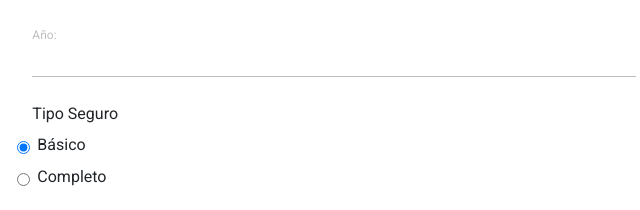
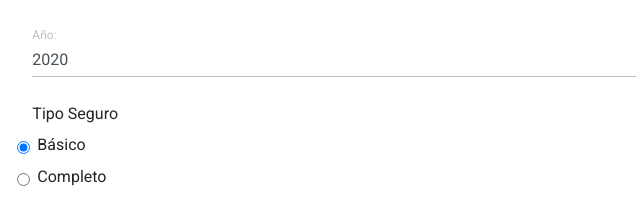
Before and after one commit to MarianoTroncoso/Proyecto-seguros, a plain HTML site: page index.html in a window 1280 px wide. Shown: the part 202-412 px from the top of the page, 306-946 px from the left. Drawn offline with nearby package versions, Linux system fonts and the light colour scheme.

Commit message:
Lista de años

```diff
--- a/index.html
+++ b/index.html
@@ -81,6 +81,6 @@
     <script src="js/bootstrap-material-design.js" integrity="sha384-3xciOSDAlaXneEmyOo0ME/2grfpqzhhTcM4cE32Ce9+8DW/04AGoTACzQpphYGYe" crossorigin="anonymous"></script>
     <script>$(document).ready(function() { $('body').bootstrapMaterialDesign(); });</script>
 
-    <script src="js/appes6.js"></script>
+    <script src="js/app.js"></script>
   </body>
 </html>
--- a/js/app.js
+++ b/js/app.js
@@ -0,0 +1,20 @@
+// cotizador
+
+
+// nadie puede traer un auto de un año mayor al año acual
+const max = new Date().getFullYear(),
+      // por politicas de la empresa podemos asegurar años de
+      // maximo 20 años
+      min = max - 20;
+
+console.log(max);
+console.log(min)
+
+const selectAnios = document.getElementById('anio');
+for(let i = max; i > min; i--){
+    let option = document.createElement('option');
+    // atributo
+    option.value = i;
+    option.innerHTML = i;
+    selectAnios.appendChild(option)
+}
```
